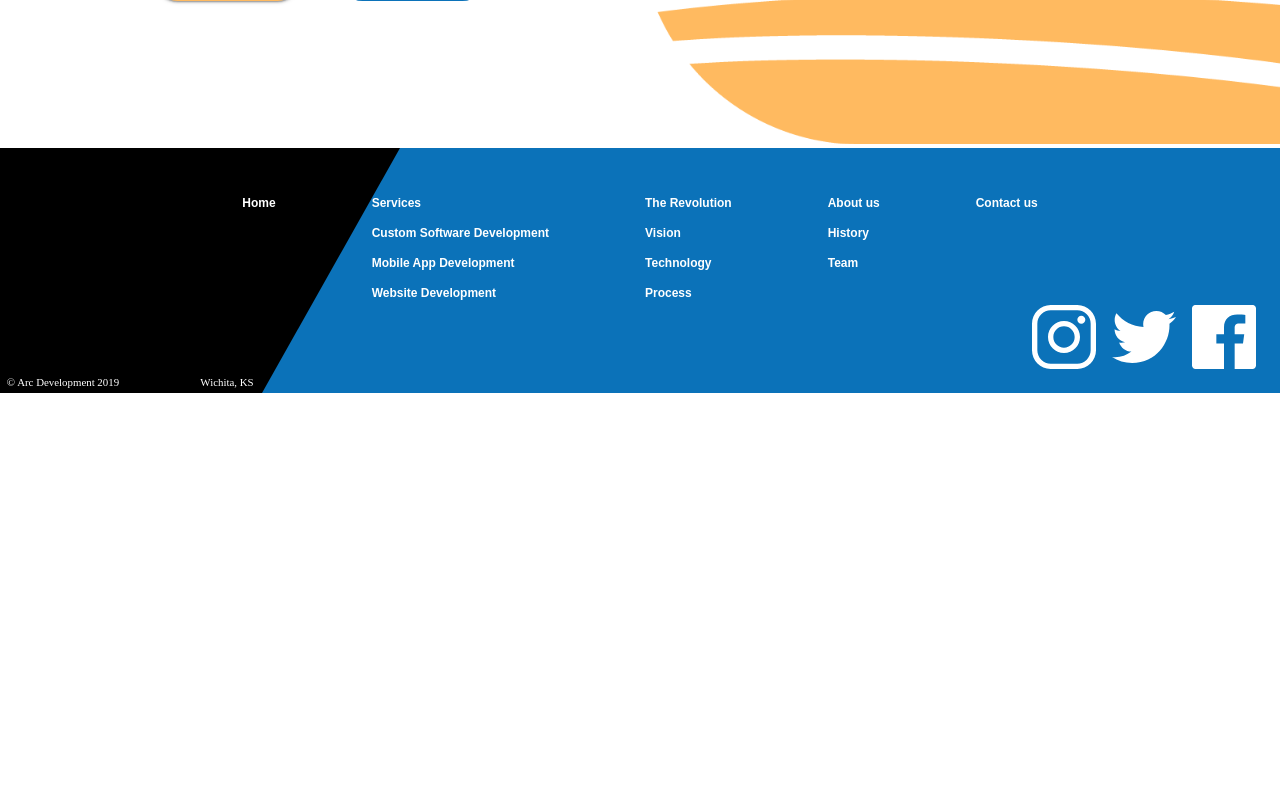
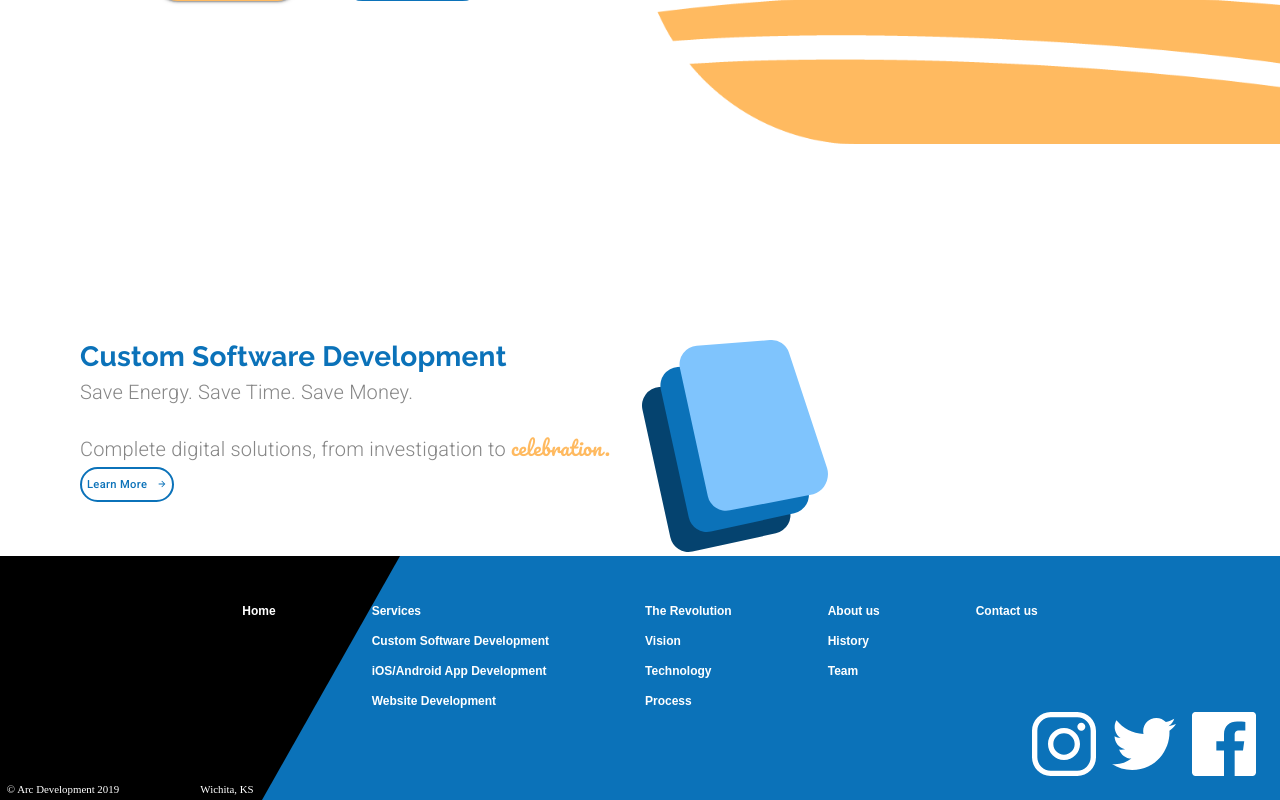
Before and after one commit to wrzchwc/software-company-practice, a React (Create React App) app: page / in a window 1280 px wide. Shown: the part 471-1271 px from the top of the page. Before the commit the page ends 864 px from the top, so only its background shows below. Built offline with nearby package versions, Linux system fonts and the light colour scheme.

Commit message:
Custom software block

```diff
--- a/src/components/LandingPage.js
+++ b/src/components/LandingPage.js
@@ -1,12 +1,14 @@
 import React from 'react';
 import Lottie from 'react-lottie';
-import {makeStyles, useTheme} from '@material-ui/core';
+import {makeStyles, useTheme, useMediaQuery} from '@material-ui/core';
 import {Grid} from '@mui/material';
 import {Typography} from "@material-ui/core";
 import ButtonArrow from "./ui/ButtonArrow";
 import {Button} from "@material-ui/core"
 
 import animationData from '../animations/landinganimation/data';
+import customSoftwareIcon from '../assets/Custom Software Icon.svg';
+import mobileAppsIcon from '../assets/mobileIcon.svg';
 
 const useStyles = makeStyles(theme => ({
     animation: {
@@ -14,7 +16,7 @@
         minWidth: "21em",
         marginTop: "2em",
         marginLeft: "10%",
-        [theme.breakpoints.down("sm")]:{
+        [theme.breakpoints.down("sm")]: {
             maxWidth: "30em"
         }
     },
@@ -33,12 +35,7 @@
         marginTop: "1em"
     },
     learnButtonHero: {
-        borderColor: theme.palette.common.blue,
-        borderWidth: 2,
-        color: theme.palette.common.blue,
-        textTransform: "none",
-        borderRadius: 50,
-        fontFamily: "Roboto",
+        ...theme.typography.learnButton,
         fontSize: "0.9rem",
         height: 45,
         width: 145
@@ -55,8 +52,36 @@
     heroTextContainer: {
         minWidth: "21.5em",
         marginLeft: "1em",
-        [theme.breakpoints.down("xs")]:{
+        [theme.breakpoints.down("xs")]: {
             marginLeft: 0
+        }
+    },
+    specialText: {
+        fontFamily: "Pacifico",
+        color: theme.palette.common.orange
+    },
+    learnButton: {
+        ...theme.typography.learnButton,
+        fontSize: "0.7rem",
+        height: 35,
+        padding: 5,
+        [theme.breakpoints.down("sm")]:{
+            marginBottom: "2em"
+        }
+    },
+    subtitle: {
+        marginBottom: "1em"
+    },
+    icon: {
+        marginLeft: "2em",
+        [theme.breakpoints.down("xs")]: {
+            marginLeft: 0
+        }
+    },
+    serviceContainer: {
+        marginTop: "12em",
+        [theme.breakpoints.down("sm")]:{
+            padding: 25
         }
     }
 }));
@@ -64,6 +89,7 @@
 export const LandingPage = () => {
     const classes = useStyles();
     const theme = useTheme();
+    const matchesSM = useMediaQuery(theme.breakpoints.down("sm"));
 
     const defaultOptions = {
         loop: true,
@@ -99,7 +125,36 @@
                         </Grid>
                     </Grid>
                     <Grid item sm className={classes.animation}>
-                        <Lottie options={defaultOptions} height={"100%"} width={"100%"} />
+                        <Lottie options={defaultOptions} height={"100%"} width={"100%"}/>
+                    </Grid>
+                </Grid>
+            </Grid>
+            <Grid item>
+                <Grid container className={classes.serviceContainer} justifyContent={matchesSM ? "center" : undefined}>
+                    <Grid
+                        item
+                        style={{
+                            marginLeft: matchesSM ? 0 : "5em",
+                            textAlign: matchesSM ? "center" : undefined
+                        }}
+                    >
+                        <Typography variant={"h4"}>
+                            Custom Software Development
+                        </Typography>
+                        <Typography variant={"subtitle1"} className={classes.subtitle}>
+                            Save Energy. Save Time. Save Money.
+                        </Typography>
+                        <Typography variant={"subtitle1"}>
+                            Complete digital solutions, from investigation to{" "}
+                            <span className={classes.specialText}>celebration.</span>
+                        </Typography>
+                        <Button variant={"outlined"} className={classes.learnButton}>
+                            <span style={{marginRight: 10}}>Learn More</span>
+                            <ButtonArrow width={10} height={10} fill={theme.palette.common.blue}/>
+                        </Button>
+                    </Grid>
+                    <Grid item>
+                        <img src={customSoftwareIcon} alt={"custom software icon"} className={classes.icon}/>
                     </Grid>
                 </Grid>
             </Grid>
--- a/src/components/ui/Footer.js
+++ b/src/components/ui/Footer.js
@@ -85,7 +85,7 @@
                                 }}
                                 to={"/mobile-apps"}
                             >
-                                Mobile App Development
+                                iOS/Android App Development
                             </Grid>
                             <Grid
                                 component={Link}
--- a/src/components/ui/Header.js
+++ b/src/components/ui/Header.js
@@ -154,7 +154,7 @@
             selectedIndex: 1
         },
         {
-            name: "Mobile app development",
+            name: "iOS/Android app development",
             link: "/mobile-apps",
             activeIndex: 1,
             selectedIndex: 2
--- a/src/components/ui/Theme.js
+++ b/src/components/ui/Theme.js
@@ -2,15 +2,16 @@
 
 const arcBlue = "#0b72b9";
 const arcOrange = "#ffba60";
+const arcGrey = "#868686";
 
 export default createMuiTheme({
     palette: {
         common: {
-            blue: `${arcBlue}`,
-            orange: `${arcOrange}`
+            blue: arcBlue,
+            orange: arcOrange
         },
         primary: {
-            main: `${arcBlue}`
+            main: arcBlue
         },
         secondary: {
             main: arcOrange
@@ -33,14 +34,27 @@
             fontFamily: "Raleway",
             fontWeight: 700,
             fontSize: "2.5rem",
-            color: `${arcBlue}`,
+            color: arcBlue,
             lineHeight: 1.5
         },
         h4: {
             fontFamily: "Raleway",
             fontWeight: 700,
-            fontSize: "2.5rem",
+            fontSize: "1.75rem",
             color: arcBlue
+        },
+        subtitle1: {
+            fontSize: "1.25rem",
+            fontWeight: 300,
+            color: arcGrey
+        },
+        learnButton: {
+            borderColor: arcBlue,
+            borderWidth: 2,
+            color: arcBlue,
+            textTransform: "none",
+            borderRadius: 50,
+            fontFamily: "Roboto",
         }
     },
     overrides: {
```
